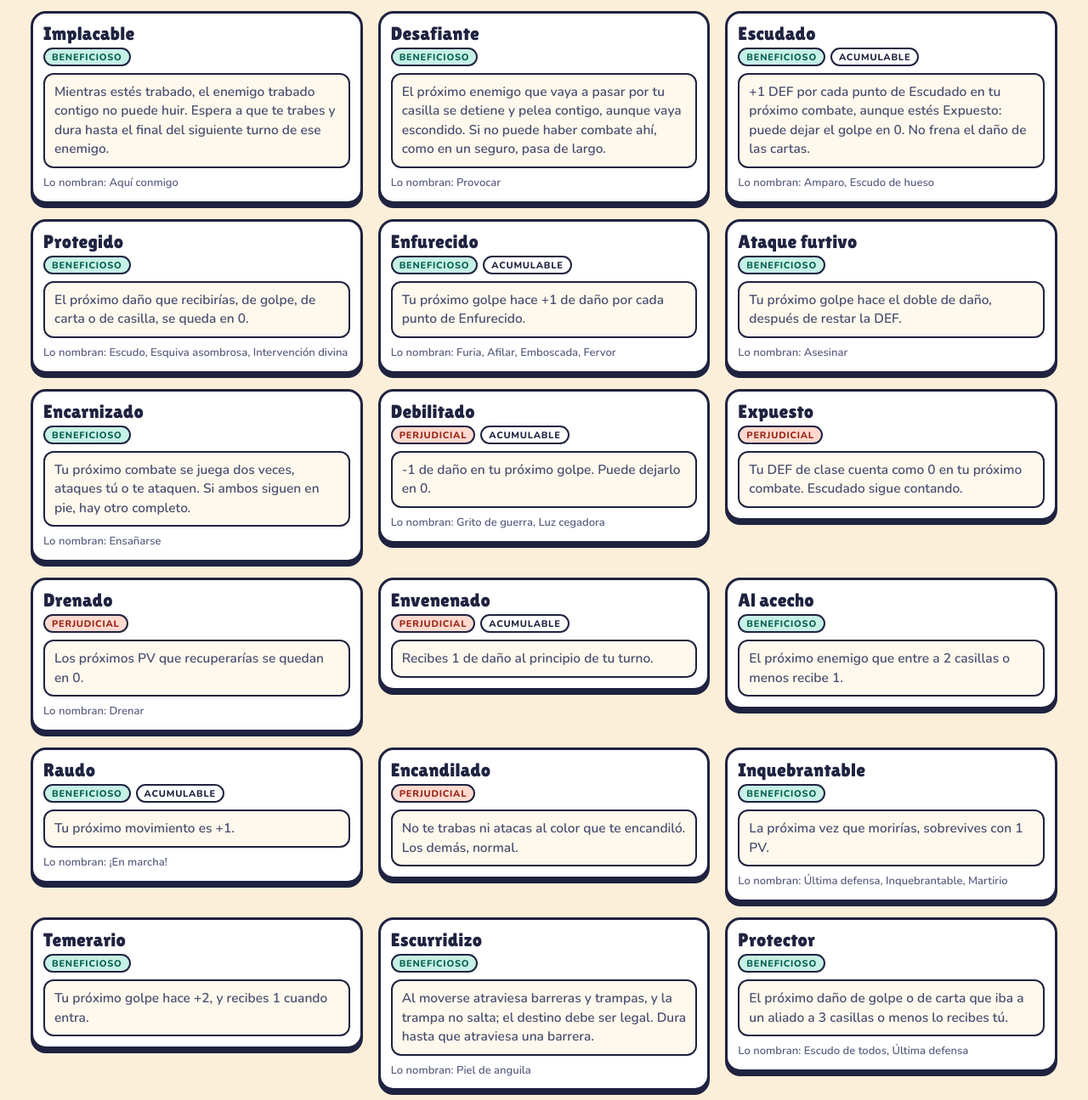
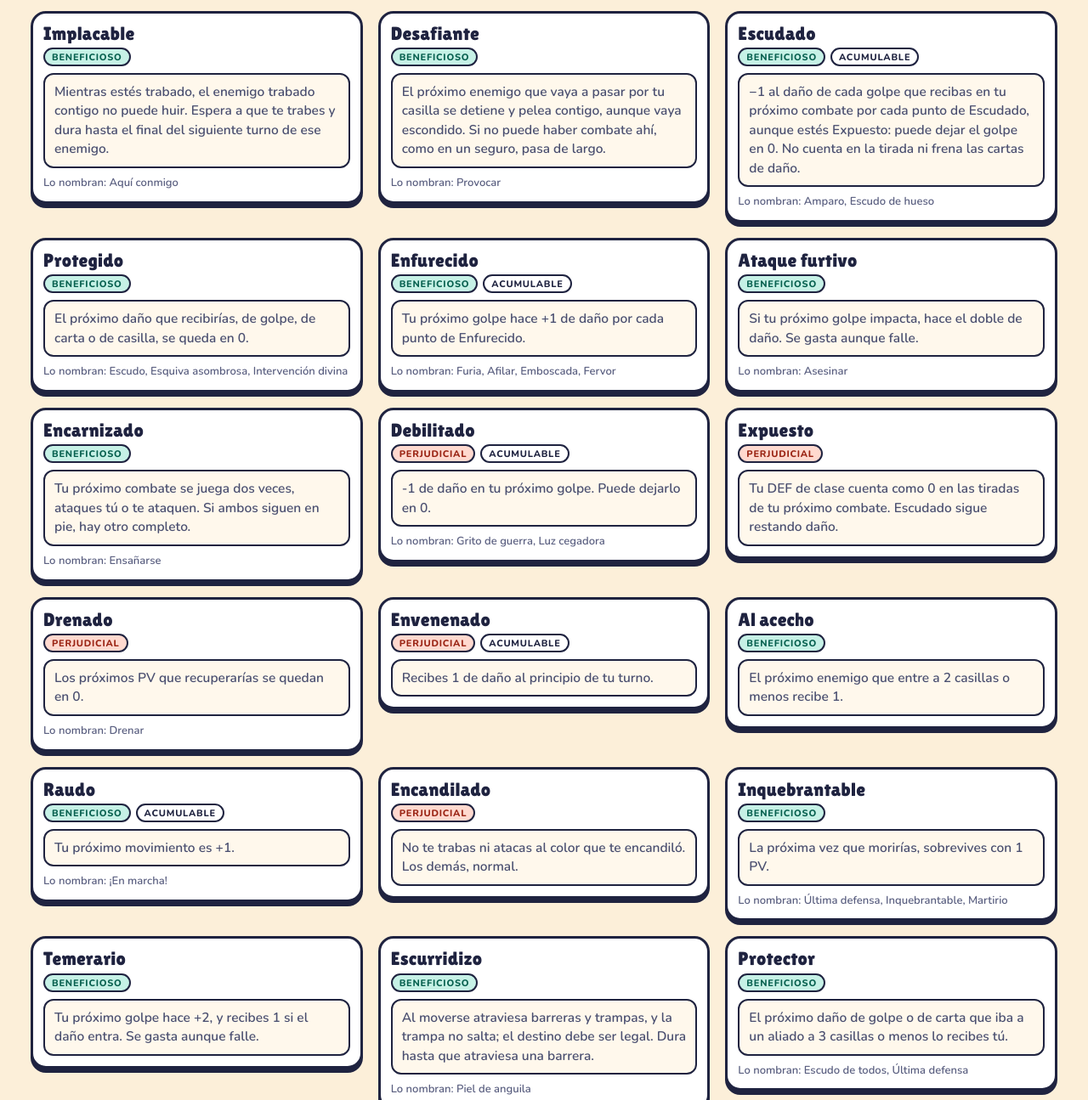
Before and after one commit to jperdior/dices-tokens-atlas, a plain HTML site: page index.html in a window 1280 px wide. Shown: the part 9111-10406 px from the top of the page at 85% size. Drawn offline with nearby package versions, Linux system fonts and the light colour scheme.

Commit message:
Atlas de f4f8fe8

```diff
--- a/index.html
+++ b/index.html
@@ -497,7 +497,7 @@ footer code { font-size: 12px; background: var(--cream); padding: 1px 5px; borde
       <h3>Amparo</h3>
       <div class="meta"><span class="rar">Común</span><span class="final">✓ Definitiva</span></div>
     </header>
-    <p class="desc">Una ficha tuya a 4 casillas o menos gana <span class="term" tabindex="0">Escudado<span class="tip" role="tooltip"><b>Escudado</b>+1 DEF por cada punto de Escudado en tu próximo combate, aunque estés Expuesto: puede dejar el golpe en 0. No frena el daño de las cartas.</span></span>. Si ya lo tenía, sube 1.</p>
+    <p class="desc">Una ficha tuya a 4 casillas o menos gana <span class="term" tabindex="0">Escudado<span class="tip" role="tooltip"><b>Escudado</b>−1 al daño de cada golpe que recibas en tu próximo combate por cada punto de Escudado, aunque estés Expuesto: puede dejar el golpe en 0. No cuenta en la tirada ni frena las cartas de daño.</span></span>. Si ya lo tenía, sube 1.</p>
 
   </div>
 </article><article class="card r-common is-final" data-search="limpiar quita todos los estados a una ficha a 5 casillas o menos. limpiar definitiva">
@@ -775,7 +775,7 @@ footer code { font-size: 12px; background: var(--cream); padding: 1px 5px; borde
       <h3>Asesinar</h3>
       <div class="meta"><span class="rar">Rara</span><span class="final">✓ Definitiva</span></div>
     </header>
-    <p class="desc">Gana <span class="term" tabindex="0">Ataque furtivo<span class="tip" role="tooltip"><b>Ataque furtivo</b>Tu próximo golpe hace el doble de daño, después de restar la DEF.</span></span> y ataca a un enemigo a 5 casillas o menos, ignorando su DEF. Si muere, ocupas su casilla.</p>
+    <p class="desc">Gana <span class="term" tabindex="0">Ataque furtivo<span class="tip" role="tooltip"><b>Ataque furtivo</b>Si tu próximo golpe impacta, hace el doble de daño. Se gasta aunque falle.</span></span> y ataca a un enemigo a 5 casillas o menos, ignorando su DEF. Si muere, ocupas su casilla.</p>
 
   </div>
 </article><article class="card r-rare is-final" data-search="saqueo cada rival descarta 2 cartas al azar. saqueo cargas definitiva">
@@ -833,7 +833,7 @@ footer code { font-size: 12px; background: var(--cream); padding: 1px 5px; borde
       <h3>Escudo de hueso</h3>
       <div class="meta"><span class="rar">Común</span><span class="final">✓ Definitiva</span></div>
     </header>
-    <p class="desc">Tu Nigromante gana <span class="term" tabindex="0">Escudado<span class="tip" role="tooltip"><b>Escudado</b>+1 DEF por cada punto de Escudado en tu próximo combate, aunque estés Expuesto: puede dejar el golpe en 0. No frena el daño de las cartas.</span></span>.</p>
+    <p class="desc">Tu Nigromante gana <span class="term" tabindex="0">Escudado<span class="tip" role="tooltip"><b>Escudado</b>−1 al daño de cada golpe que recibas en tu próximo combate por cada punto de Escudado, aunque estés Expuesto: puede dejar el golpe en 0. No cuenta en la tirada ni frena las cartas de daño.</span></span>.</p>
 
   </div>
 </article><article class="card r-common is-final" data-search="últimos ritos gasta un cadáver a 4 o menos. tu nigromante recupera todos sus pv. ultimos_ritos definitiva">
@@ -1321,13 +1321,13 @@ footer code { font-size: 12px; background: var(--cream); padding: 1px 5px; borde
     <p class="desc">El próximo enemigo que vaya a pasar por tu casilla se detiene y pelea contigo, aunque vaya escondido. Si no puede haber combate ahí, como en un seguro, pasa de largo.</p>
     <p class="named">Lo nombran: Provocar</p>
   </div>
-</article><article class="card status" data-search="escudado +1 def por cada punto de escudado en tu próximo combate, aunque estés expuesto: puede dejar el golpe en 0. no frena el daño de las cartas. shielded amparo escudo de hueso">
+</article><article class="card status" data-search="escudado −1 al daño de cada golpe que recibas en tu próximo combate por cada punto de escudado, aunque estés expuesto: puede dejar el golpe en 0. no cuenta en la tirada ni frena las cartas de daño. shielded amparo escudo de hueso">
   <div class="body">
     <header>
       <h3>Escudado</h3>
       <div class="meta"><span class="positive">Beneficioso</span><span>Acumulable</span></div>
     </header>
-    <p class="desc">+1 DEF por cada punto de Escudado en tu próximo combate, aunque estés Expuesto: puede dejar el golpe en 0. No frena el daño de las cartas.</p>
+    <p class="desc">−1 al daño de cada golpe que recibas en tu próximo combate por cada punto de Escudado, aunque estés Expuesto: puede dejar el golpe en 0. No cuenta en la tirada ni frena las cartas de daño.</p>
     <p class="named">Lo nombran: Amparo, Escudo de hueso</p>
   </div>
 </article><article class="card status" data-search="protegido el próximo daño que recibirías, de golpe, de carta o de casilla, se queda en 0. warded escudo esquiva asombrosa intervención divina">
@@ -1348,13 +1348,13 @@ footer code { font-size: 12px; background: var(--cream); padding: 1px 5px; borde
     <p class="desc">Tu próximo golpe hace +1 de daño por cada punto de Enfurecido.</p>
     <p class="named">Lo nombran: Furia, Afilar, Emboscada, Fervor</p>
   </div>
-</article><article class="card status" data-search="ataque furtivo tu próximo golpe hace el doble de daño, después de restar la def. double strike asesinar">
+</article><article class="card status" data-search="ataque furtivo si tu próximo golpe impacta, hace el doble de daño. se gasta aunque falle. double strike asesinar">
   <div class="body">
     <header>
       <h3>Ataque furtivo</h3>
       <div class="meta"><span class="positive">Beneficioso</span></div>
     </header>
-    <p class="desc">Tu próximo golpe hace el doble de daño, después de restar la DEF.</p>
+    <p class="desc">Si tu próximo golpe impacta, hace el doble de daño. Se gasta aunque falle.</p>
     <p class="named">Lo nombran: Asesinar</p>
   </div>
 </article><article class="card status" data-search="encarnizado tu próximo combate se juega dos veces, ataques tú o te ataquen. si ambos siguen en pie, hay otro completo. bloodthirsty ensañarse">
@@ -1375,13 +1375,13 @@ footer code { font-size: 12px; background: var(--cream); padding: 1px 5px; borde
     <p class="desc">-1 de daño en tu próximo golpe. Puede dejarlo en 0.</p>
     <p class="named">Lo nombran: Grito de guerra, Luz cegadora</p>
   </div>
-</article><article class="card status" data-search="expuesto tu def de clase cuenta como 0 en tu próximo combate. escudado sigue contando. exposed">
+</article><article class="card status" data-search="expuesto tu def de clase cuenta como 0 en las tiradas de tu próximo combate. escudado sigue restando daño. exposed">
   <div class="body">
     <header>
       <h3>Expuesto</h3>
       <div class="meta"><span class="negative">Perjudicial</span></div>
     </header>
-    <p class="desc">Tu DEF de clase cuenta como 0 en tu próximo combate. Escudado sigue contando.</p>
+    <p class="desc">Tu DEF de clase cuenta como 0 en las tiradas de tu próximo combate. Escudado sigue restando daño.</p>
 
   </div>
 </article><article class="card status" data-search="drenado los próximos pv que recuperarías se quedan en 0. drained drenar">
@@ -1438,13 +1438,13 @@ footer code { font-size: 12px; background: var(--cream); padding: 1px 5px; borde
     <p class="desc">La próxima vez que morirías, sobrevives con 1 PV.</p>
     <p class="named">Lo nombran: Última defensa, Inquebrantable, Martirio</p>
   </div>
-</article><article class="card status" data-search="temerario tu próximo golpe hace +2, y recibes 1 cuando entra. reckless">
+</article><article class="card status" data-search="temerario tu próximo golpe hace +2, y recibes 1 si el daño entra. se gasta aunque falle. reckless">
   <div class="body">
     <header>
       <h3>Temerario</h3>
       <div class="meta"><span class="positive">Beneficioso</span></div>
     </header>
-    <p class="desc">Tu próximo golpe hace +2, y recibes 1 cuando entra.</p>
+    <p class="desc">Tu próximo golpe hace +2, y recibes 1 si el daño entra. Se gasta aunque falle.</p>
 
   </div>
 </article><article class="card status" data-search="escurridizo al moverse atraviesa barreras y trampas, y la trampa no salta; el destino debe ser legal. dura hasta que atraviesa una barrera. ethereal piel de anguila">
@@ -1622,7 +1622,7 @@ footer code { font-size: 12px; background: var(--cream); padding: 1px 5px; borde
 <p class="empty" id="none" hidden>Ninguna carta ni estado coincide con la búsqueda.</p>
 </main>
 
-<footer class="wrap">Generado desde el catálogo del juego con <code>tools/card_atlas/build.py</code>, revisión <code>a8153d2</code>.</footer>
+<footer class="wrap">Generado desde el catálogo del juego con <code>tools/card_atlas/build.py</code>, revisión <code>f4f8fe8</code>.</footer>
 
 <script>
 const q = document.getElementById('q');
```
